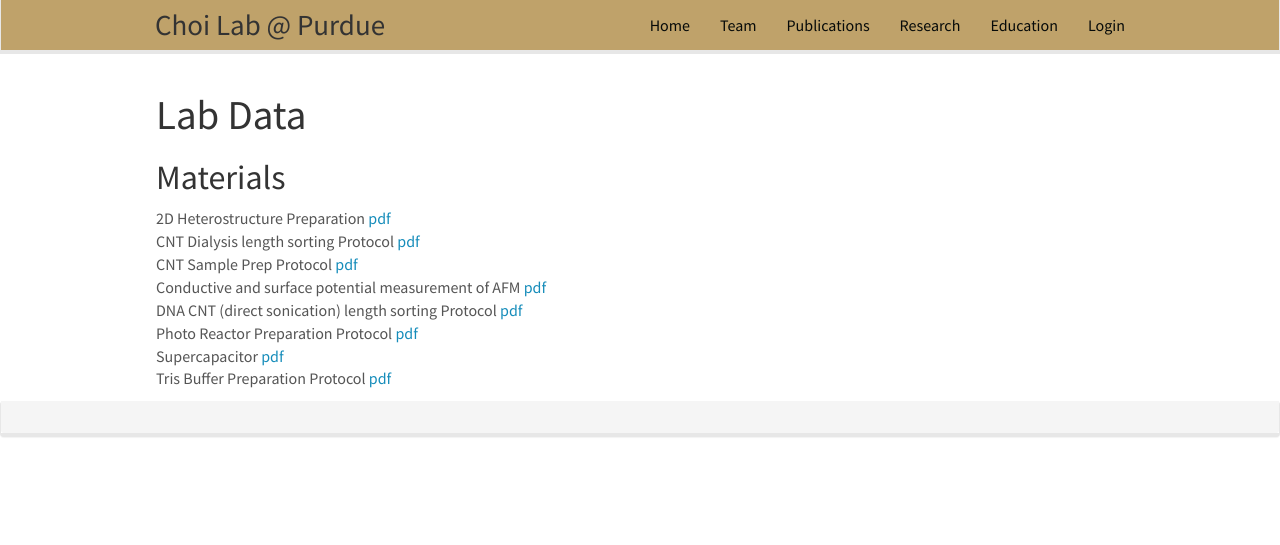
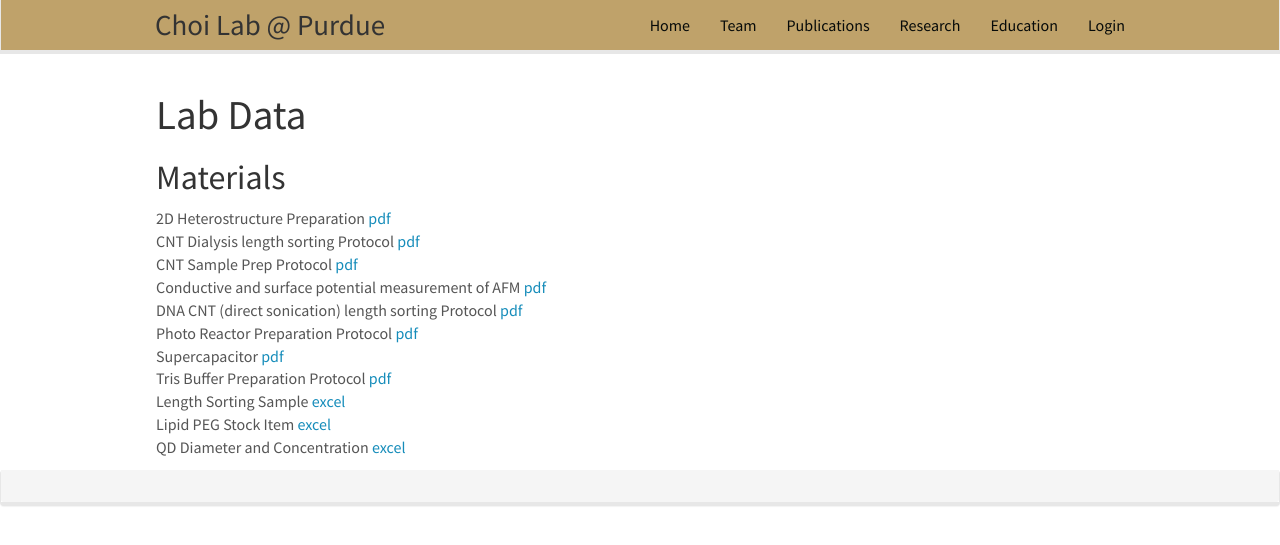
Before and after one commit to choidnalab/choidnalab.github.io, a Jekyll site: the page built from _pages/labdata.md, in a window 1280 px wide. Shown: the top 545 px of the page. Built offline with Jekyll 4.4.1, drawn with Linux system fonts in a browser that asks for light colours; nearby versions of some CDN libraries.

Commit message:
Update labdata.md

```diff
--- a/_pages/labdata.md
+++ b/_pages/labdata.md
@@ -17,3 +17,6 @@ DNA CNT (direct sonication) length sorting Protocol <a href="{{ site.url }}{{ si
 Photo Reactor Preparation Protocol <a href="{{ site.url }}{{ site.baseurl }}/images/labdata/Photo_Reactor_Preparation_protocol.pdf">pdf</a><br>
 Supercapacitor <a href="{{ site.url }}{{ site.baseurl }}/images/labdata/Supercapacitor.pdf">pdf</a><br>
 Tris Buffer Preparation Protocol <a href="{{ site.url }}{{ site.baseurl }}/images/labdata/Tris_Buffer_Preparation_Protocol.pdf">pdf</a><br>
+Length Sorting Sample <a href="{{ site.url }}{{ site.baseurl }}/images/labdata/Length_sorting_sample.xlsx">excel</a><br>
+Lipid PEG Stock Item <a href="{{ site.url }}{{ site.baseurl }}/images/labdata/Lipid_PEG_Stock_Item.xlsx">excel</a><br>
+QD Diameter and Concentration <a href="{{ site.url }}{{ site.baseurl }}/images/labdata/QD_diameter_and_concentration.xlsx">excel</a>
```
Also changed, not shown: other parts of _pages/labdata.md (+1 -1 lines).
